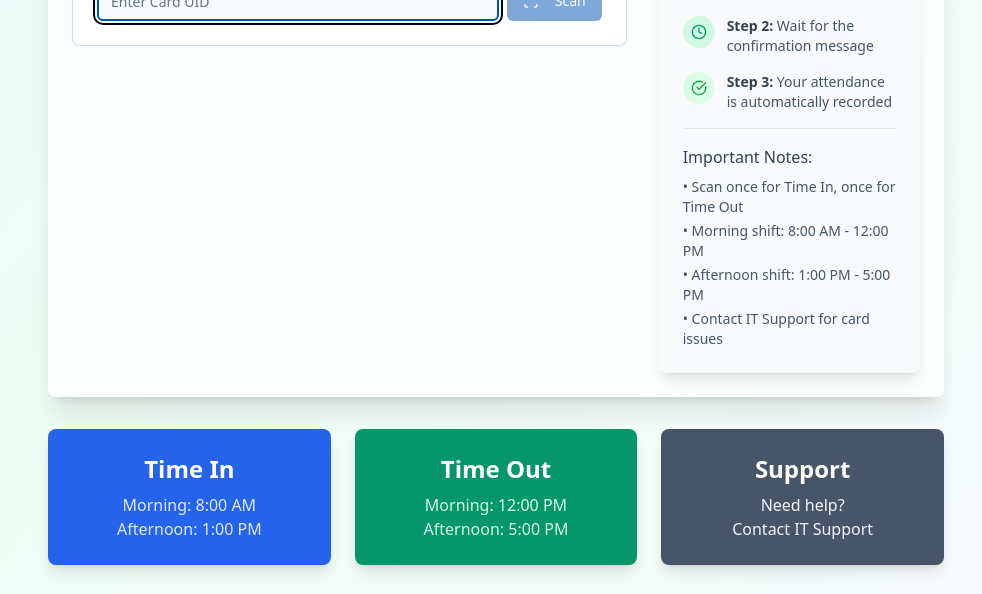
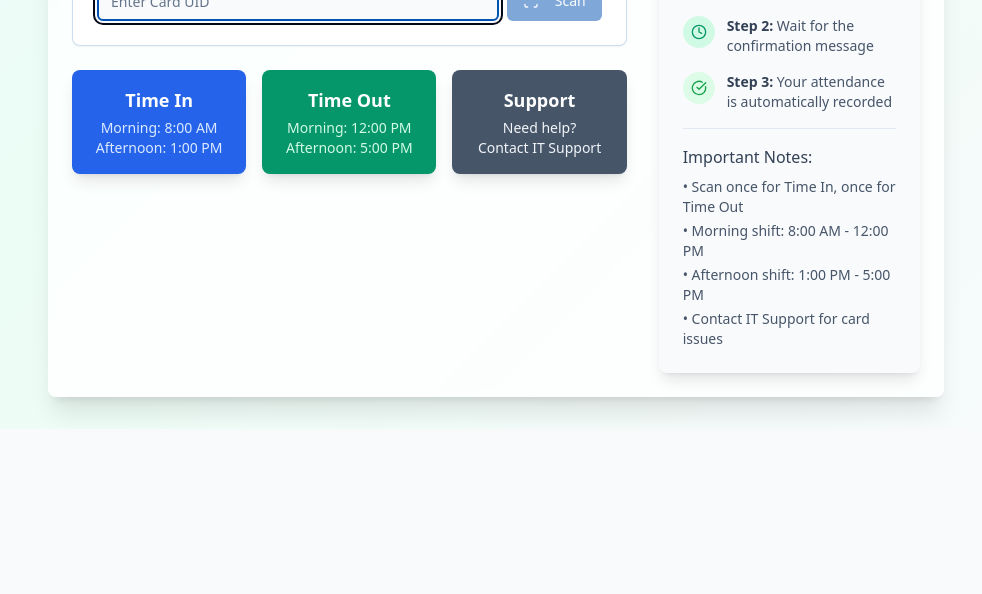
Before and after one commit to aaajjja/time-track-smart-scan, a React (Vite) app: page / in a window 1280 px wide. Shown: the part 867-1461 px from the top of the page, without its empty margins (144-1126 px from the left). After the commit the page ends 1296 px from the top, so only its background shows below. Built offline with nearby package versions, Linux system fonts and the light colour scheme; no server answers; the database is empty.

Commit message:
Refactor: Move info cards below scanner
Move the "Time In," "Time Out," and "Support" information cards below the scanner input area.

```diff
--- a/src/components/DTRScanner.tsx
+++ b/src/components/DTRScanner.tsx
@@ -89,8 +89,35 @@ const DTRScanner: React.FC = () => {
             {/* Main Content Grid */}
             <div className="grid lg:grid-cols-3 gap-8">
               {/* RFID Input Section - Takes 2 columns on large screens */}
-              <div className="lg:col-span-2">
+              <div className="lg:col-span-2 space-y-6">
                 <RFIDInput onScan={handleScan} isProcessing={isProcessing} />
+
+                {/* Quick Info Cards - Placed directly below RFID scanner */}
+                <div className="grid md:grid-cols-3 gap-4">
+                  <Card className="border-0 shadow-lg bg-blue-600 text-white">
+                    <CardContent className="p-4 text-center">
+                      <div className="text-lg font-bold mb-1">Time In</div>
+                      <div className="text-blue-100 text-sm">Morning: 8:00 AM</div>
+                      <div className="text-blue-100 text-sm">Afternoon: 1:00 PM</div>
+                    </CardContent>
+                  </Card>
+
+                  <Card className="border-0 shadow-lg bg-emerald-600 text-white">
+                    <CardContent className="p-4 text-center">
+                      <div className="text-lg font-bold mb-1">Time Out</div>
+                      <div className="text-emerald-100 text-sm">Morning: 12:00 PM</div>
+                      <div className="text-emerald-100 text-sm">Afternoon: 5:00 PM</div>
+                    </CardContent>
+                  </Card>
+
+                  <Card className="border-0 shadow-lg bg-slate-600 text-white">
+                    <CardContent className="p-4 text-center">
+                      <div className="text-lg font-bold mb-1">Support</div>
+                      <div className="text-slate-100 text-sm">Need help?</div>
+                      <div className="text-slate-100 text-sm">Contact IT Support</div>
+                    </CardContent>
+                  </Card>
+                </div>
               </div>
 
               {/* Instructions Section */}
@@ -100,33 +127,6 @@ const DTRScanner: React.FC = () => {
             </div>
           </CardContent>
         </Card>
-
-        {/* Quick Info Cards - Moved below the main scanner */}
-        <div className="grid md:grid-cols-3 gap-6">
-          <Card className="border-0 shadow-lg bg-blue-600 text-white">
-            <CardContent className="p-6 text-center">
-              <div className="text-2xl font-bold mb-2">Time In</div>
-              <div className="text-blue-100">Morning: 8:00 AM</div>
-              <div className="text-blue-100">Afternoon: 1:00 PM</div>
-            </CardContent>
-          </Card>
-
-          <Card className="border-0 shadow-lg bg-emerald-600 text-white">
-            <CardContent className="p-6 text-center">
-              <div className="text-2xl font-bold mb-2">Time Out</div>
-              <div className="text-emerald-100">Morning: 12:00 PM</div>
-              <div className="text-emerald-100">Afternoon: 5:00 PM</div>
-            </CardContent>
-          </Card>
-
-          <Card className="border-0 shadow-lg bg-slate-600 text-white">
-            <CardContent className="p-6 text-center">
-              <div className="text-2xl font-bold mb-2">Support</div>
-              <div className="text-slate-100">Need help?</div>
-              <div className="text-slate-100">Contact IT Support</div>
-            </CardContent>
-          </Card>
-        </div>
       </div>
     </div>
   );
```
